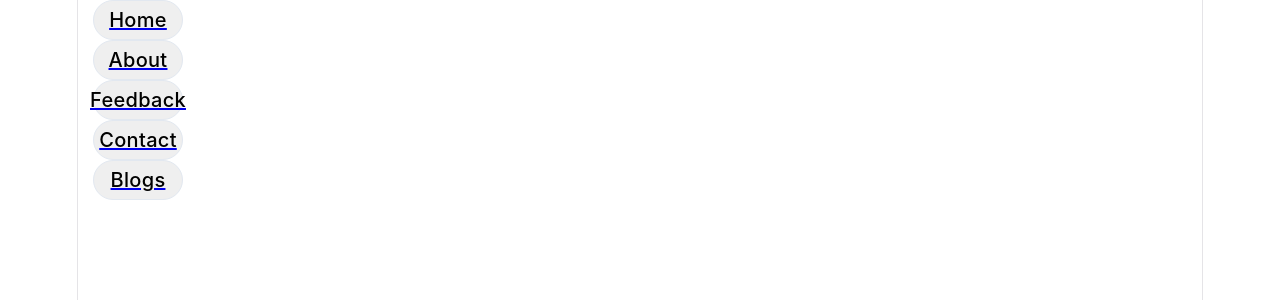
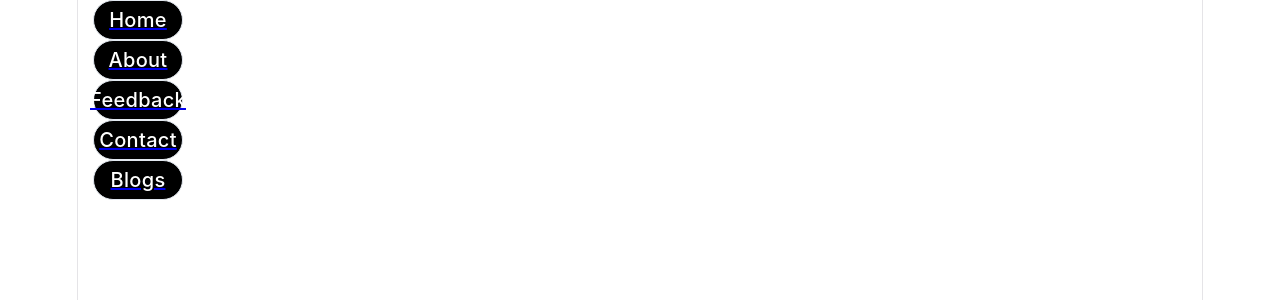
Before and after one commit to M-Atif63/React_with_Vite, a React (Vite) app: page /pricing in a window 1280 px wide. Shown: the top 300 px of the page. Built offline with nearby package versions, Linux system fonts and the light colour scheme.

Commit message:
feat: update Button component to use theme context for dynamic styling

```diff
--- a/src/assets/components/Buttons/Button.jsx
+++ b/src/assets/components/Buttons/Button.jsx
@@ -1,9 +1,14 @@
 import React, { useContext } from 'react'
+import { themeProvider } from '../Pages/HandleTheme';
 
 function Button(props) {
-    // const {changeTheme} = useContext(themeProvider)
+  const { changeTheme } = useContext(themeProvider)
 
   const buttonStyle = {
+  };
+  return (
+    <div>
+      <button style={{
         width: '90px',
         height: '40px',
         display: 'flex',
@@ -13,21 +18,18 @@ function Button(props) {
         fontSize: '20px',
         fontWeight: '500',
         letterSpacing: '0.3px',
-    // backgroundColor: theme==='light'?'black':'white',
-    // color: theme==='light' ? 'white' : 'black',
+        backgroundColor: changeTheme === 'light' ? 'black' : 'white',
+        color: changeTheme === 'light' ? 'white' : 'black',
         border: '1px solid #e2e8f0',
         borderRadius: '9999px',
         cursor: 'pointer',
         outline: 'none',
         transition: 'all 0.2s cubic-bezier(0.4, 0, 0.2, 1)',
-    // transform: isActive ? 'scale(0.96)' : 'scale(1)',
-    // boxShadow: isHovered ? '0 4px 12px rgba(0, 0, 0, 0.08)' : 'none',
-    marginLeft:'15px',
-    marginRight:'15px'
-  };
-  return (
-    <div>
-      <button style={buttonStyle}>
+        // transform: changeTheme==='light' ? 'scale(0.96)' : 'scale(1)',
+        // boxShadow: changeTheme==='light'? '0 4px 12px rgba(0, 0, 0, 0.08)' : 'none',
+        marginLeft: '15px',
+        marginRight: '15px',
+      }}>
         {props.title}
       </button>
     </div>
--- a/src/assets/components/Pages/HandleTheme.jsx
+++ b/src/assets/components/Pages/HandleTheme.jsx
@@ -1,6 +1,6 @@
 import React, { createContext, useState } from 'react'
 
-const themeProvider = createContext()
+export const themeProvider = createContext()
 
 function HandleTheme({children}) {
     const [changeTheme, setChangeTheme] = useState('light')
```
Lines whose indentation alone changed are shown as unchanged.
